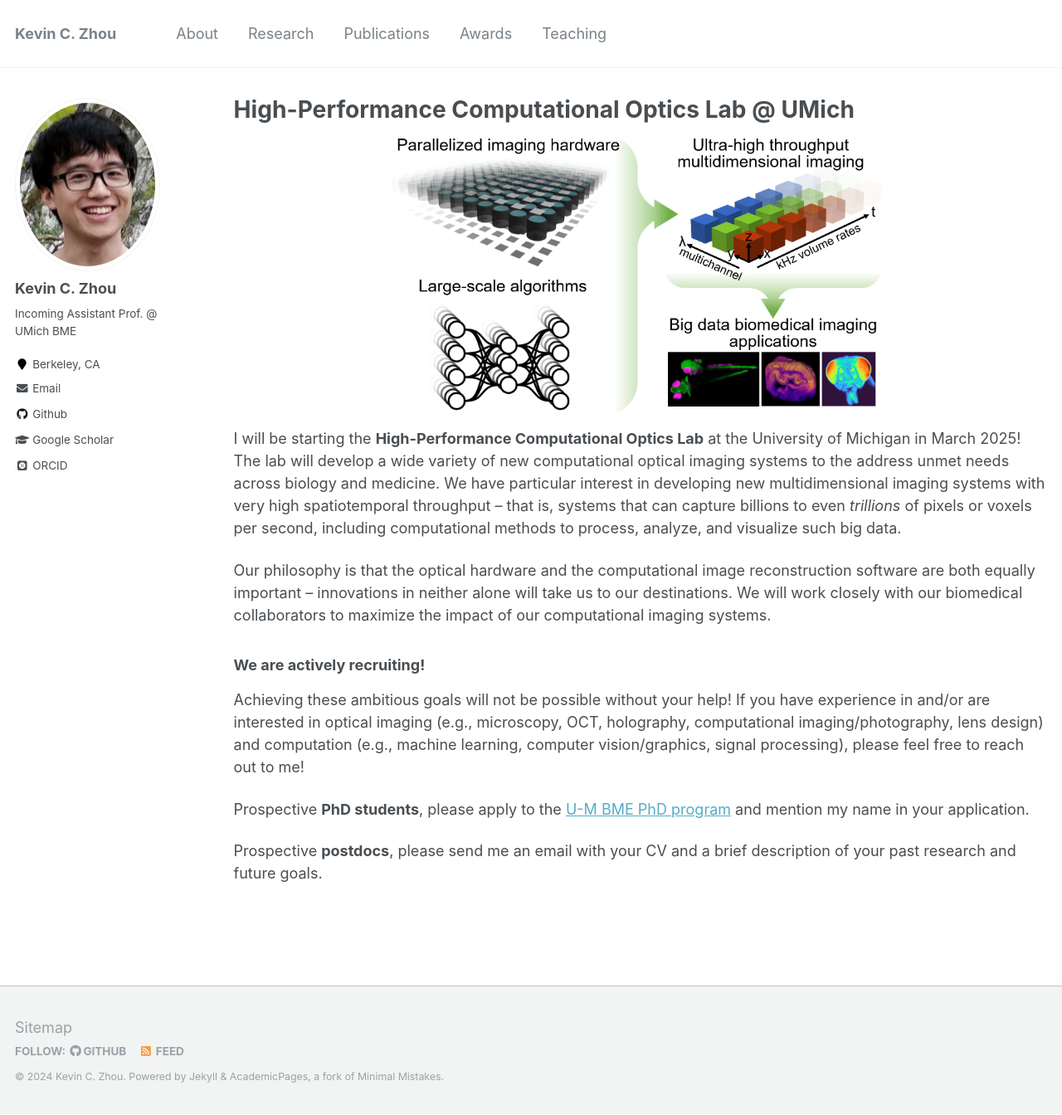
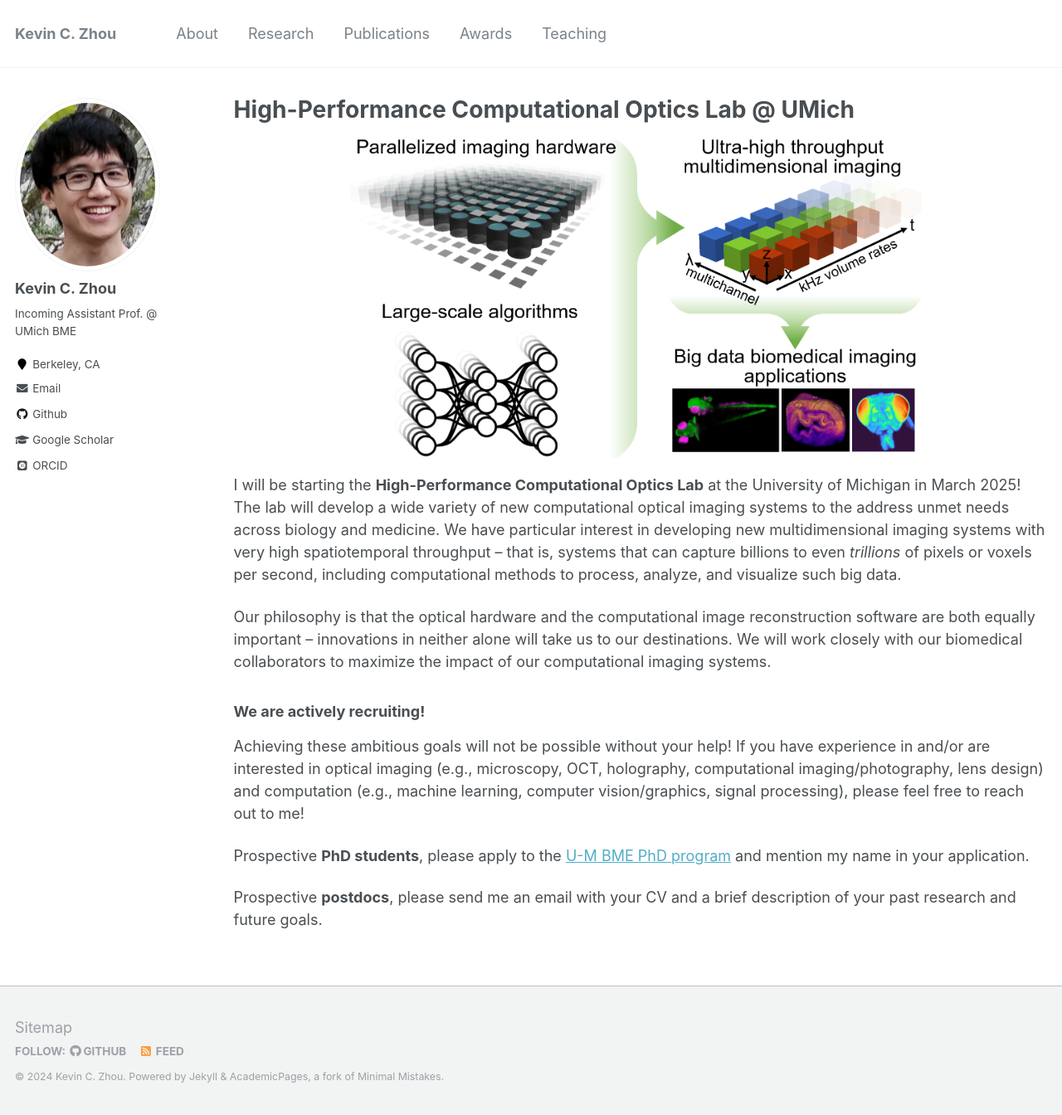
Before and after one commit to kevinczhou/kevinczhou.github.io, a Jekyll site: the page built from _pages/umich.md, in a window 1280 px wide and 1344 px high. Shown: the whole window at 83% size. Built offline with Jekyll 4.4.1, drawn with Linux system fonts in a browser that asks for light colours; some web fonts are replaced.

Commit message:
Update umich.md

```diff
--- a/_pages/umich.md
+++ b/_pages/umich.md
@@ -4,7 +4,7 @@ title: "High-Performance Computational Optics Lab @ UMich"
 permalink: /umich/
 author_profile: true
 ---
-<center><img src="/images/lab_overview.png" alt="high-performance computational optics lab" width="600"/></center>
+<center><img src="/images/lab_overview.png" alt="high-performance computational optics lab" width="700"/></center>
 I will be starting the **High-Performance Computational Optics Lab** at the University of Michigan in March 2025! The lab will develop a wide variety of new computational optical imaging systems to the address unmet needs across biology and medicine. We have particular interest in developing new multidimensional imaging systems with very high spatiotemporal throughput -- that is, systems that can capture billions to even *trillions* of pixels or voxels per second, including computational methods to process, analyze, and visualize such big data.
 
 Our philosophy is that the optical hardware and the computational image reconstruction software are both equally important -- innovations in neither alone will take us to our destinations. We will work closely with our biomedical collaborators to maximize the impact of our computational imaging systems.
```
